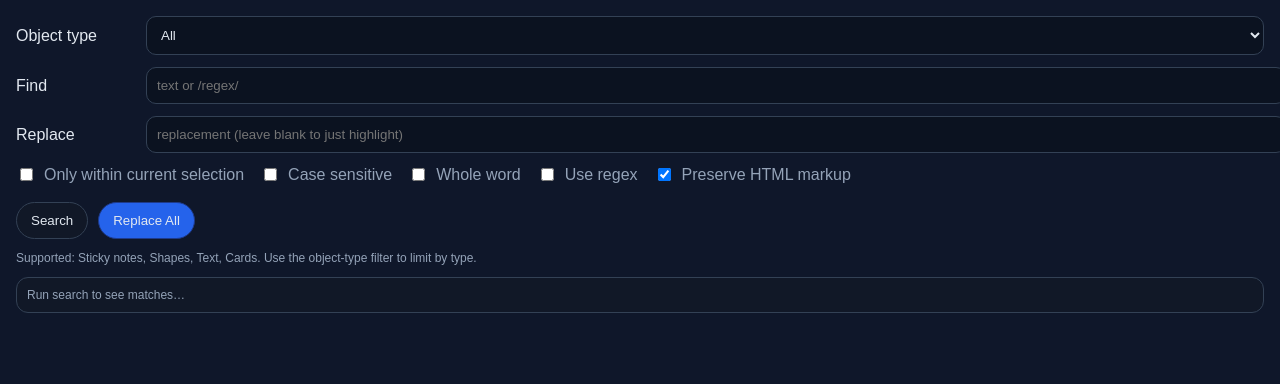
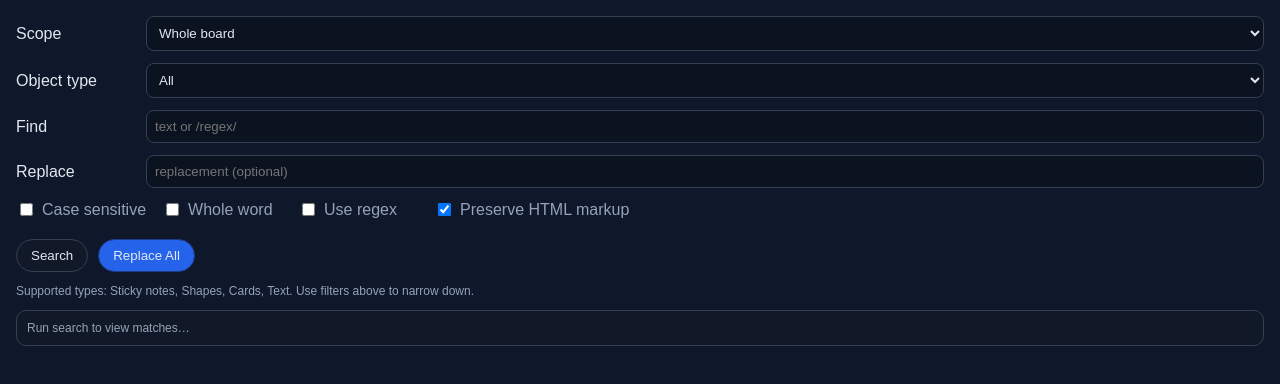
Before and after one commit to LachMack/miro, a plain HTML site: page panel.html in a window 1280 px wide. Drawn offline with Linux system fonts and the light colour scheme.

Commit message:
Update panel.html

```diff
--- a/panel.html
+++ b/panel.html
@@ -3,7 +3,7 @@
 <head>
   <meta charset="UTF-8" />
   <meta name="viewport" content="width=device-width, initial-scale=1.0" />
-  <title>Find & Replace — Panel</title>
+  <title>Find & Replace — Search Panel</title>
   <script src="https://miro.com/app/static/sdk/v2/miro.js"></script>
   <script defer src="./panel.js"></script>
   <style>
@@ -15,135 +15,73 @@
       --border:#334155;
       --text:#e2e8f0;
     }
-    html, body {
-      height:100%;
-      margin:0;
-      background:var(--bg);
-      color:var(--text);
-      font-family: sans-serif;
-    }
-    .container {
-      padding:16px;
-      display:flex;
-      flex-direction:column;
-      gap:12px;
-    }
-    .row {
-      display:grid;
-      grid-template-columns:120px 1fr;
-      gap:10px;
-      align-items:center;
-    }
-    input[type="text"], select, textarea {
-      width:100%;
-      padding:10px;
-      border:1px solid var(--border);
-      border-radius:10px;
-      background:var(--surface);
-      color:var(--text);
-    }
-    textarea { min-height:72px; }
-    .options, .filter-row {
-      display:flex;
-      gap:16px;
-      flex-wrap:wrap;
-      color:var(--muted);
-    }
-    .options label, .filter-row label {
-      display:flex;
-      gap:8px;
-      align-items:center;
-      cursor:pointer;
-    }
-    .btns {
-      display:flex;
-      gap:10px;
-      margin-top:6px;
-      flex-wrap:wrap;
-    }
-    button {
-      padding:10px 14px;
-      border:1px solid var(--border);
-      border-radius:999px;
-      background:var(--surface2);
-      color:var(--text);
-      cursor:pointer;
-    }
-    button.primary {
-      background:#2563eb;
-      border-color:#1e3a8a;
-    }
-    .results {
-      border:1px solid var(--border);
-      border-radius:12px;
-      padding:10px;
-      background:var(--surface2);
-      max-height:260px;
-      overflow:auto;
-    }
-    .badge {
-      display:inline-block;
-      padding:2px 8px;
-      border-radius:999px;
-      border:1px solid var(--border);
-      font-size:12px;
-      color:var(--muted);
-      margin-left:8px;
-    }
+    html, body { margin:0; padding:0; background:var(--bg); color:var(--text); font-family:sans-serif; }
+    .container { padding:16px; display:flex; flex-direction:column; gap:12px; }
+    .row { display:flex; align-items:center; gap:10px; }
+    label { min-width:120px; }
+    input[type=text], select { flex:1; padding:8px; border:1px solid var(--border); border-radius:8px; background:var(--surface); color:var(--text); }
+    .options { display:flex; flex-wrap:wrap; gap:16px; color:var(--muted); }
+    .options label { display:flex; align-items:center; gap:6px; cursor:pointer; }
+    .btns { display:flex; gap:10px; margin-top:8px; }
+    button { padding:8px 14px; border:1px solid var(--border); border-radius:999px; background:var(--surface2); color:var(--text); cursor:pointer; }
+    button.primary { background: #2563eb; border-color: #1e3a8a; }
+    .results { background:var(--surface2); border:1px solid var(--border); border-radius:10px; padding:10px; max-height:240px; overflow:auto; }
+    .item { border-bottom:1px dashed var(--border); padding:6px 0; }
+    .item:last-child { border-bottom:none; }
     .small { font-size:12px; color:var(--muted); }
-    .item {
-      border-bottom:1px dashed var(--border);
-      padding:8px 0;
-    }
-    .item:last-child { border-bottom:none; }
-    .counter { font-variant-numeric:tabular-nums; }
   </style>
 </head>
 <body>
   <div class="container">
-    <!-- Object-type filter first -->
+    <!-- Selection vs board toggle -->
     <div class="row">
-      <label for="filter-type">Object type</label>
+      <label>Scope</label>
+      <select id="scope">
+        <option value="all">Whole board</option>
+        <option value="selection">Current selection only</option>
+      </select>
+    </div>
+
+    <!-- Object-type filter -->
+    <div class="row">
+      <label>Object type</label>
       <select id="filter-type">
         <option value="">All</option>
         <option value="sticky_note">Sticky notes</option>
-        <option value="shape">Shapes / text boxes / shapes</option>
+        <option value="shape">Shapes / Text boxes</option>
         <option value="card">Cards</option>
-        <option value="text">Free-text items</option>
+        <option value="text">Text (text widgets)</option>
       </select>
     </div>
 
-    <!-- (Optional) If you want more filtering later — sticky colour, tags, etc — you could insert UI fields here -->
-
     <!-- Find / Replace inputs -->
     <div class="row">
-      <label for="find">Find</label>
+      <label>Find</label>
       <input id="find" type="text" placeholder="text or /regex/" />
     </div>
     <div class="row">
-      <label for="replace">Replace</label>
-      <input id="replace" type="text" placeholder="replacement (leave blank to just highlight)" />
+      <label>Replace</label>
+      <input id="replace" type="text" placeholder="replacement (optional)" />
     </div>
 
     <!-- Options -->
     <div class="options">
-      <label><input id="opt-selection" type="checkbox" /> Only within current selection</label>
       <label><input id="opt-case" type="checkbox" /> Case sensitive</label>
       <label><input id="opt-whole" type="checkbox" /> Whole word</label>
       <label><input id="opt-regex" type="checkbox" /> Use regex</label>
       <label><input id="opt-html" type="checkbox" checked /> Preserve HTML markup</label>
     </div>
 
-    <!-- Buttons: "Search" instead of "Preview" -->
+    <!-- Buttons -->
     <div class="btns">
       <button id="search">Search</button>
       <button id="replace-all" class="primary">Replace All</button>
     </div>
 
-    <div class="small">Supported: Sticky notes, Shapes, Text, Cards. Use the object-type filter to limit by type.</div>
+    <div class="small">Supported types: Sticky notes, Shapes, Cards, Text. Use filters above to narrow down.</div>
 
     <div class="results" id="results">
-      <div class="small">Run search to see matches…</div>
+      <div class="small">Run search to view matches…</div>
     </div>
   </div>
 </body>
```
